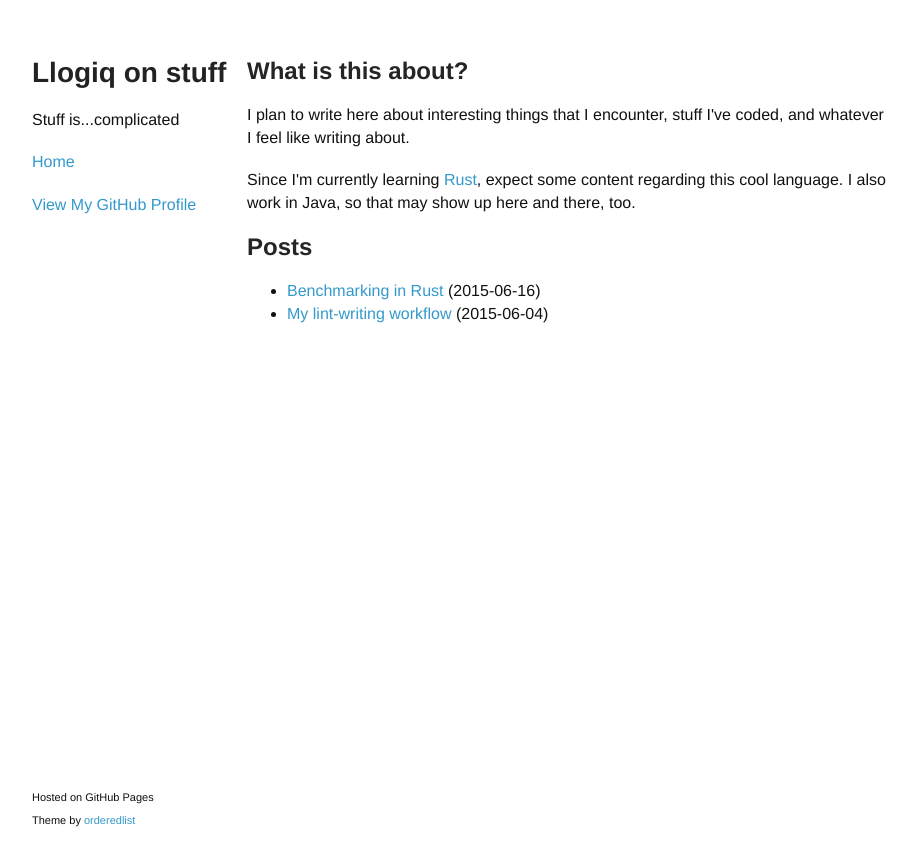
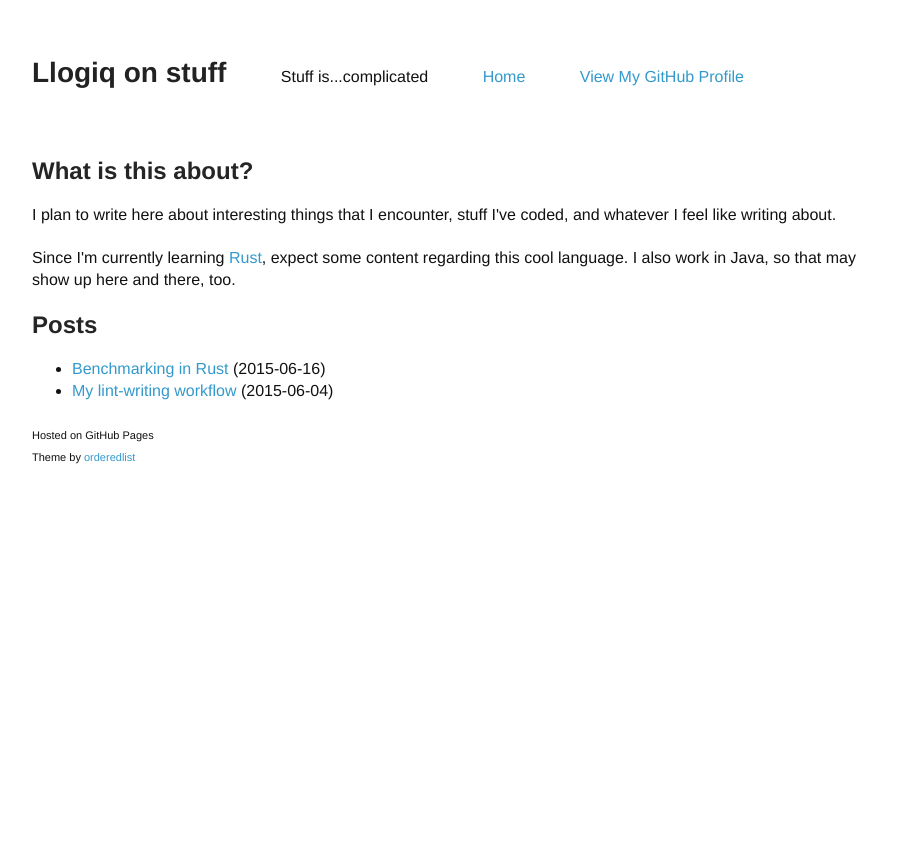
Before and after one commit to llogiq/llogiq.github.io, a Jekyll site: the page built from index.html, in a window 1280 px wide. Shown: the top 866 px of the page, without its empty margins (178-1095 px from the left). Built offline with Jekyll 4.4.1, drawn with Linux system fonts in a browser that asks for light colours.

Commit message:
Style: Moved the header to the top, to make more place for content

```diff
--- a/stylesheets/styles.css
+++ b/stylesheets/styles.css
@@ -94,9 +94,15 @@ img {
 }
 
 header {
-  width:270px;
-  float:left;
-  position:fixed;
+  position: fixed;
+  background: #FFFFFF;
+  width: 100%;
+  padding: 20px 0px;
+  margin-top: -20px;
+}
+
+header > * {
+  display: inline-block; margin-right: 50px;
 }
 
 header ul {
@@ -158,9 +164,7 @@ header ul a strong {
 }
 
 section {
-  width:75%;
-  float:right;
-  padding-bottom:50px;
+  padding-top: 100px;
 }
 
 small {
@@ -174,12 +178,6 @@ hr {
   margin:0 0 20px;
 }
 
-footer {
-  width:270px;
-  float:left;
-  position:fixed;
-  bottom:50px;
-}
 
 @media print, screen and (max-width: 960px) {
 
@@ -188,7 +186,7 @@ footer {
     margin:0;
   }
 
-  header, section, footer {
+  header, section {
     float:none;
     position:static;
     width:auto;
```
